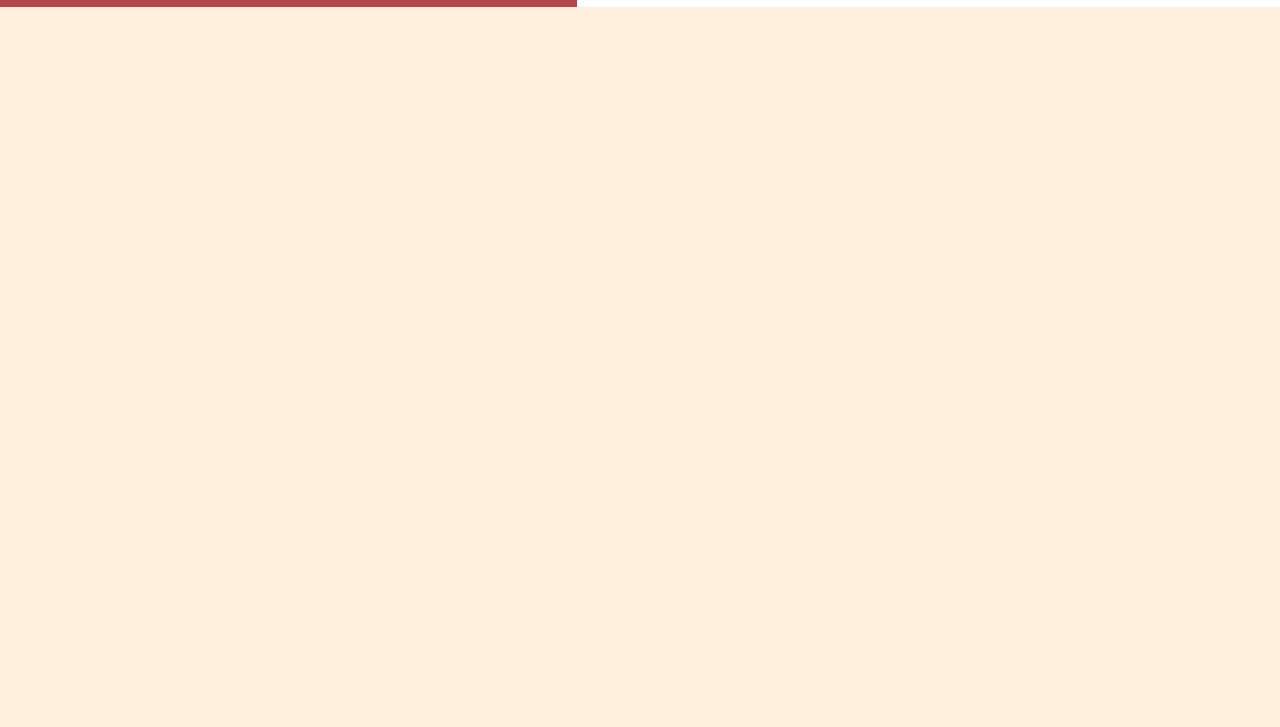
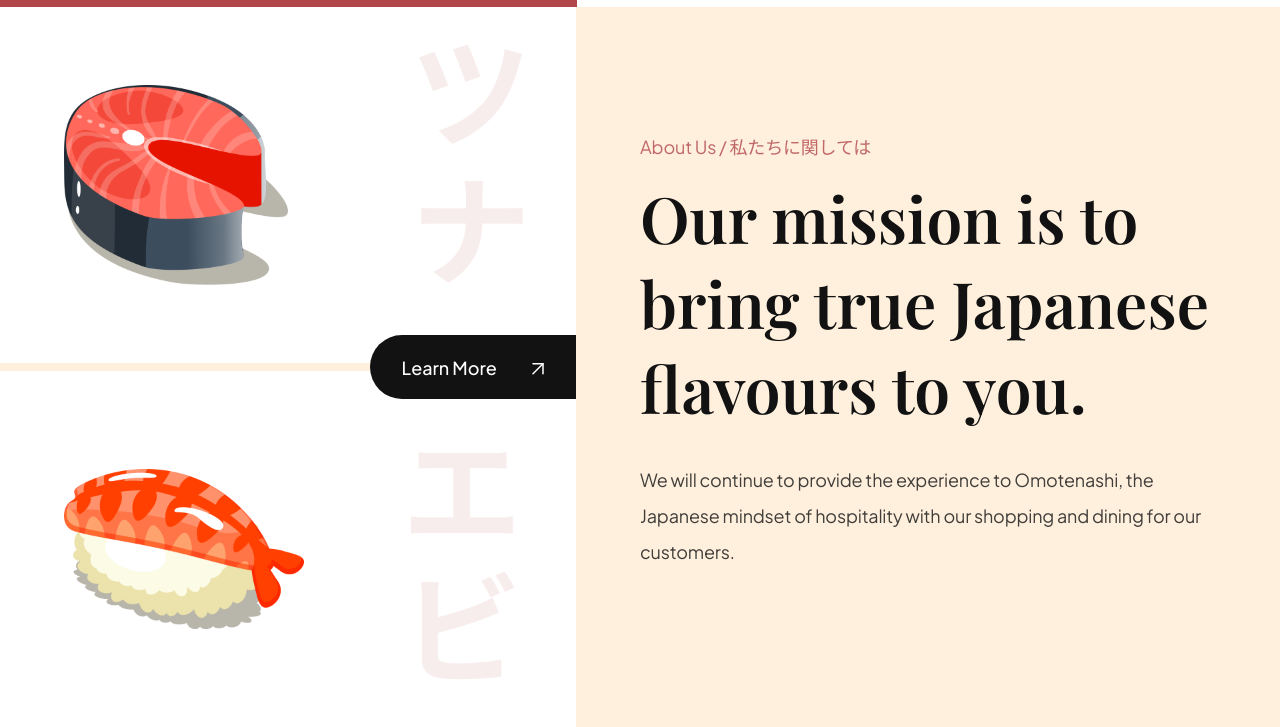
Before and after one commit to lennujoinesra/sushiapp, a website built with Vite: page index.html in a window 1280 px wide. Shown: the part 791-1518 px from the top of the page. Before the commit the page ends 800 px from the top, so only its background shows below. Built offline with nearby package versions, Linux system fonts and the light colour scheme.

Commit message:
add about section

```diff
--- a/css/sections/about.css
+++ b/css/sections/about.css
@@ -0,0 +1,84 @@
+.about-us {
+   display: flex;
+   min-height: 720px;
+   overflow: hidden;
+}
+
+.about-us__image {
+    flex: 1;
+    display: flex;
+    flex-direction: column;
+    justify-content: center;
+
+    background: var(--color-white);
+
+    position: relative;
+}
+
+.about-us__image div {
+    padding: 32px 64px;
+
+    flex: 1;
+    display: flex;
+    align-items: center;
+
+    background-position: center;
+    background-repeat: no-repeat;
+    background-size: contain;
+}
+
+.about-us__image-sushi3 {
+    border-bottom: 8px solid var(--color-creamson);
+
+    background-image: url(../../assets/about_bg1.png);
+}
+
+.about-us__image-sushi2 {
+
+    background-image: url(../../assets/about_bg2.png);
+}
+
+.about-us__image-sushi3 img {
+    width: 225x;
+    height: 200px;
+}
+
+.about-us__image-sushi2 img {
+    width: 240px;
+    height: 160px;
+}
+
+.about-us__button {
+    position: absolute;
+    right: 0;
+
+    padding: 12px 32px;
+    min-height: 64px;
+
+    background: var(--secondary-color);
+    border-radius: 32px 0 0 32px;
+    border: 0;
+    outline: 0;
+
+    color: #fff;
+    font-family: var(--plus-jakarta-sans);
+    font-weight: 500;
+    font-size: 18px;
+    line-height: 23px;
+
+    cursor: pointer;
+}
+
+.about-us__button img {
+    object-fit: contain;
+    margin-left: 32px;
+}
+
+.about-us__content {
+    padding: 64px;
+
+    flex: 1;
+    display: flex;
+    justify-content: center;
+    flex-direction: column;
+}
--- a/index.html
+++ b/index.html
@@ -91,6 +91,29 @@
       </div>
     </div>
   </section>
+  <section class="about-us" id="about-us">
+    <div class="about-us__image">
+      <div class="about-us__image-sushi3">
+        <img src="assets/sushi-3.png" alt="sushi">
+      </div>
+
+        <button class="about-us__button">
+          Learn More
+
+          <img src="assets/arrow-up-right.svg" alt="learn more">
+        </button>
+
+        <div class="about-us__image-sushi2">
+          <img src="assets/sushi-2.png" alt="sushi">
+        </div>
+    </div>
+
+    <div class="about-us__content">
+      <p class="sushi__subtitle">About Us / 私たちに関しては</p>
+      <h3 class="sushi__title">Our mission is to bring true Japanese flavours to you.</h3>
+      <p class="sushi__description">We will continue to provide the experience to Omotenashi, the Japanese mindset of hospitality with our shopping and dining for our customers.</p>
+    </div>
+  </section>
 
   <script src="js/script.js" type="module"></script>
 
```
Lines whose indentation alone changed are shown as unchanged.
